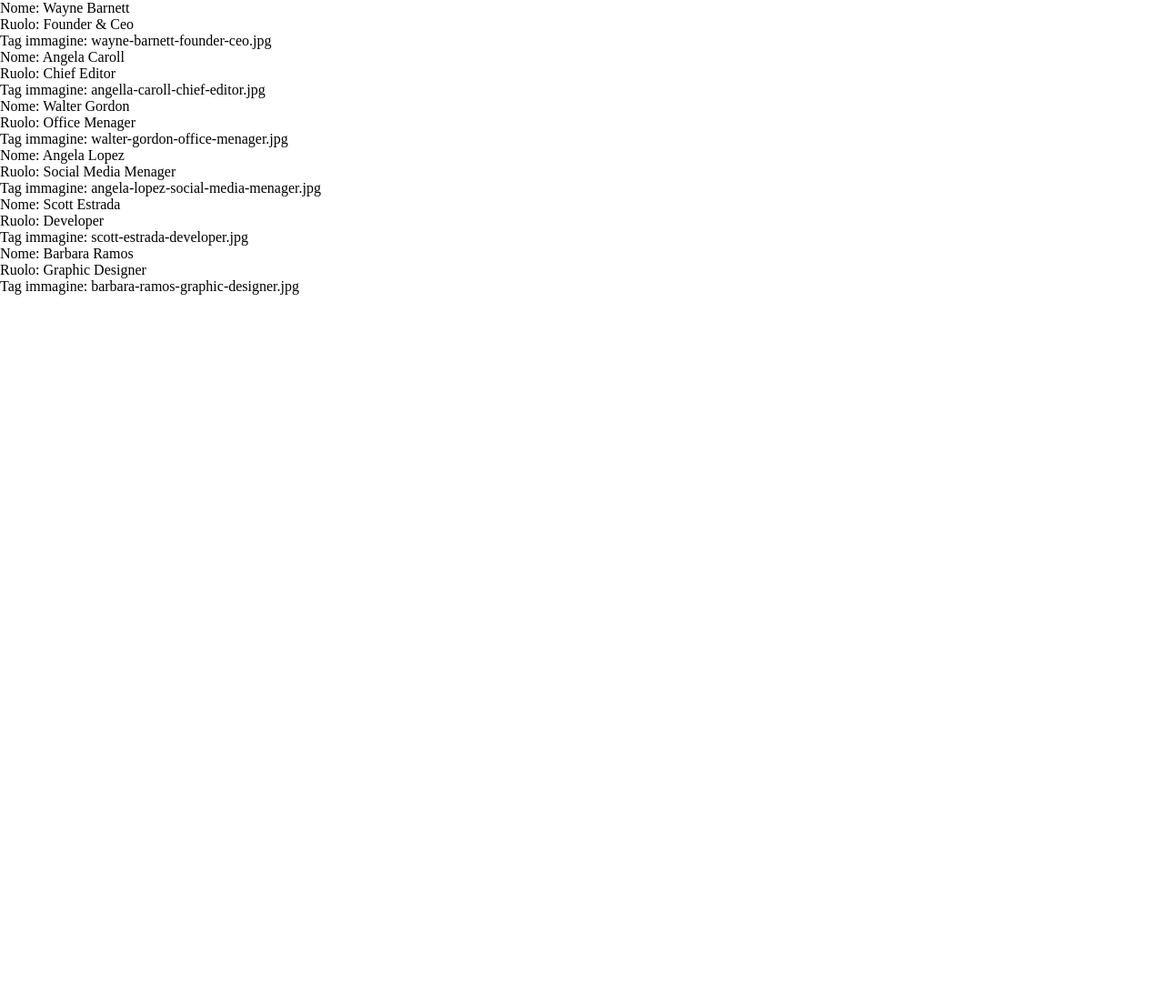
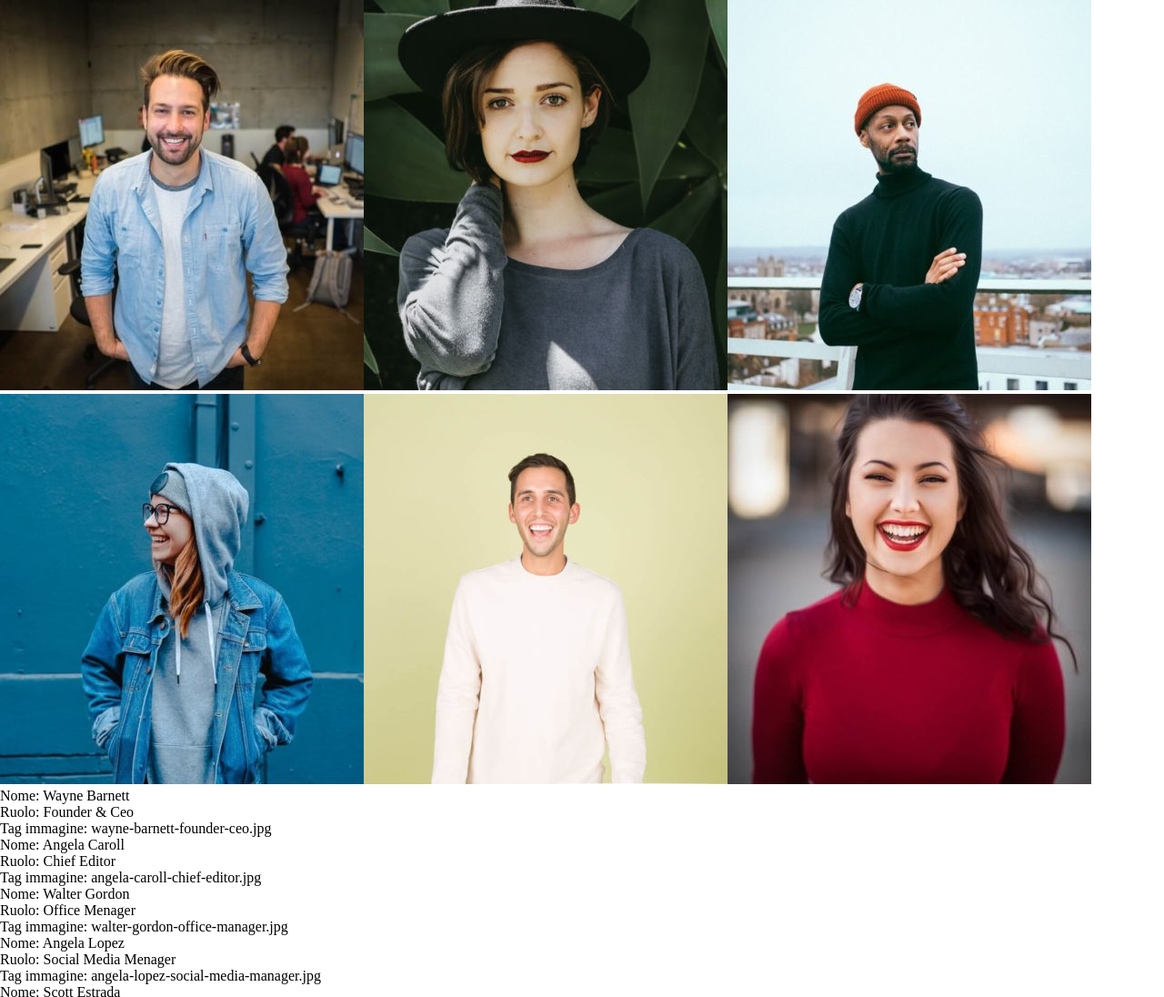
Before and after one commit to ldm0805/js-our-team, a plain HTML site: page bonus/index.html in a window 1280 px wide. Shown: the top 1096 px of the page at 91% size. Before the commit the page ends 800 px from the top, so only its background shows below. Drawn offline with Linux system fonts and the light colour scheme.

Commit message:
Immagini aggiunte da js

```diff
--- a/bonus/index.html
+++ b/bonus/index.html
@@ -9,7 +9,13 @@
 </head>
 <body>
     <div class="cards">
+        <div id="card_id">
 
+            <div id="img_id">
+
+            </div>
+
+        </div>
 
     </div>
         <script type="text/javascript" src="./js/script.js"></script>
--- a/bonus/js/script.js
+++ b/bonus/js/script.js
@@ -8,17 +8,17 @@ let member = [
     {
     name: "Angela Caroll",
     role: "Chief Editor",
-    image: "angella-caroll-chief-editor.jpg",
+    image: "angela-caroll-chief-editor.jpg",
     },
     {
     name: "Walter Gordon",
     role: "Office Menager",
-    image: "walter-gordon-office-menager.jpg",
+    image: "walter-gordon-office-manager.jpg",
     },
     {
     name: "Angela Lopez",
     role: "Social Media Menager",
-    image: "angela-lopez-social-media-menager.jpg",
+    image: "angela-lopez-social-media-manager.jpg",
     },
     {
     name: "Scott Estrada",
@@ -45,14 +45,14 @@ for(let i=0; i<member.length;i++){
 //Milestone 2
 const card_item_container = document.querySelector('.cards')
 
-let card_item;
-
 for(let i=0; i < member.length; i++){
-    card_item = document.createElement('div')
-    let photo = document.createElement('div')
+    let card_item = document.createElement('div')
+    let src = document.getElementById("img_id");
+    let img = document.createElement("img");
+    img.src = `./img/${member[i].image}`;
     card_item.innerText = `Nome: ${member[i].name}
                            Ruolo: ${member[i].role}
                            Tag immagine: ${member[i].image}`;
-
+    src.appendChild(img);
     card_item_container.append(card_item);
 }
```
